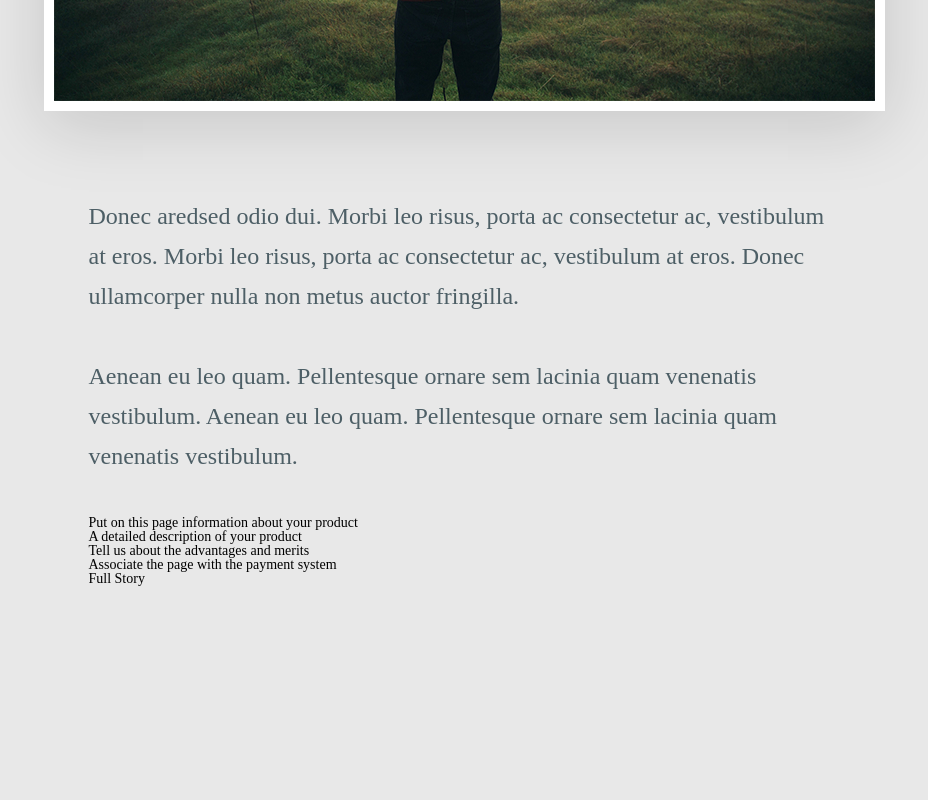
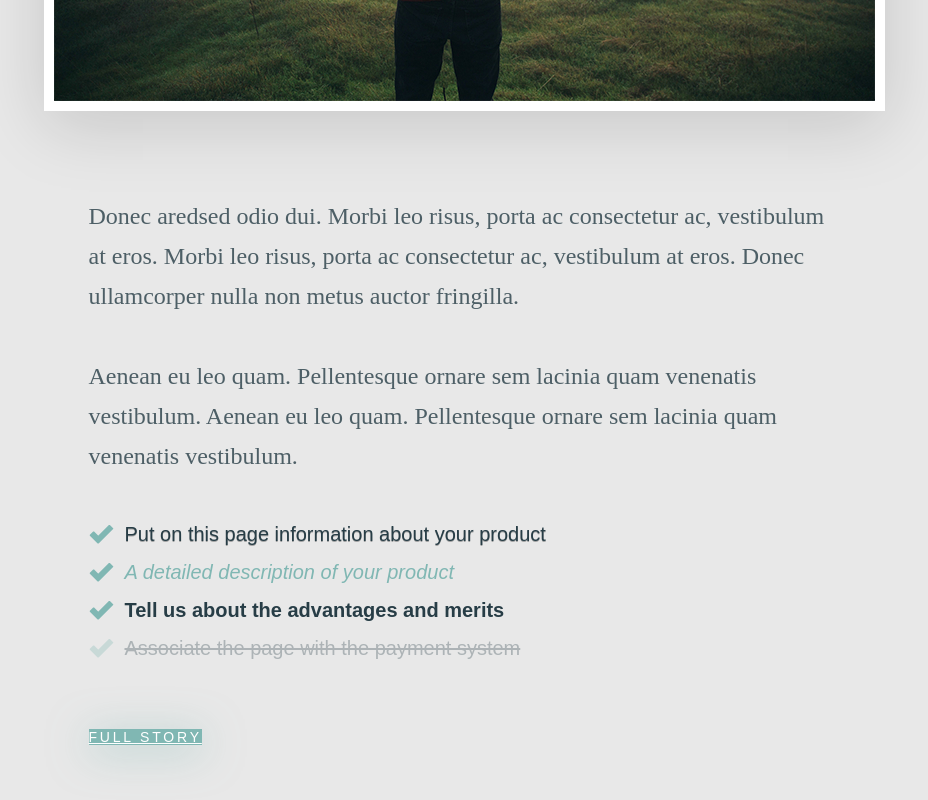
Before and after one commit to TK-208/Background_na_rabote, a plain HTML site: page Background_na_rabote/Index.html in a window 1280 px wide. Shown: the part 812-1612 px from the top of the page, without its empty margins (176-1104 px from the left). Before the commit the page ends 1535 px from the top, so only its background shows below. Drawn offline with Linux system fonts and the light colour scheme.

Commit message:
Do knopki

```diff
--- a/Background_na_rabote/Index.html
+++ b/Background_na_rabote/Index.html
@@ -16,16 +16,20 @@
 		</div>
 		<div class="content_bottom">
 			<div class="content_bottom_opisanie">
-				<p class="abz1">Donec aredsed odio dui. Morbi leo risus, porta ac consectetur ac, vestibulum at eros. Morbi leo risus, porta ac consectetur ac, vestibulum at eros. Donec ullamcorper nulla non metus auctor fringilla.</p>
-				<p class="abz2">Aenean eu leo quam. Pellentesque ornare sem lacinia quam venenatis vestibulum. Aenean eu leo quam. Pellentesque ornare sem lacinia quam venenatis vestibulum. </p>
+				<p >Donec aredsed odio dui. Morbi leo risus, porta ac consectetur ac, vestibulum at eros. Morbi leo risus, porta ac consectetur ac, vestibulum at eros. Donec ullamcorper nulla non metus auctor fringilla.</p>
+				<p >Aenean eu leo quam. Pellentesque ornare sem lacinia quam venenatis vestibulum. Aenean eu leo quam. Pellentesque ornare sem lacinia quam venenatis vestibulum. </p>
 			</div>
-			<ul class="content_bottom_perechen">
+			<ul class="content_bottom_perechen-list">
 				<li>Put on this page information about your product</li>
 				<li>A detailed description of your product</li>
 				<li>Tell us about the advantages and merits</li>
 				<li>Associate the page with the payment system</li>
 			</ul>
-			<div class="content_bottom_knopka">Full Story</div>
+			<div>
+				<a href="http://google.com" target="_blank" class="content_bottom_knopka">
+					<span>Full Story</span>
+				</a>
+			</div>
 		</div>
 	</div>
 </body>
--- a/Background_na_rabote/css/style.css
+++ b/Background_na_rabote/css/style.css
@@ -81,11 +81,56 @@ opacity: 0.8;
 color: #273d46;
 font-size: 24px;
 line-height: 40px;
+margin-bottom: 48px;
 }
 .content_bottom_opisanie p{
 	margin: 0 0 40px 0;
 }
-.abz1 {}
-.abz2 {}
+.content_bottom_opisanie p:last-child{
+	margin: 0;
+}
 .content_bottom_perechen {}
-.content_bottom_knopka {}
+.content_bottom_perechen-list {
+	margin-bottom: 59px;
+}
+.content_bottom_perechen-list li{
+	font-family: Arial, "Helvetica Neue", Helvetica, sans-serif;
+	font-size: 20px;
+	margin: 0 0 18px 0;
+	background: url('../img/Icons/check_icon.png') left no-repeat;
+	padding-left: 36px;
+}
+.content_bottom_perechen-list li:last-child{
+	margin: 0;
+}
+.content_bottom_perechen-list li:nth-child(1){
+	text-shadow: 0 1px 0 rgba(0, 0, 0, 0.3);
+	color: #273d46;
+}
+.content_bottom_perechen-list li:nth-child(2){
+	color: #80b7b3;
+	font-style: italic;
+}
+.content_bottom_perechen-list li:nth-child(3){
+	color: #273d46;
+	font-weight: bold;
+}
+.content_bottom_perechen-list li:nth-child(4){
+	opacity: 0.3;
+	color: #273d46;
+	text-decoration: line-through;
+}
+.content_bottom_knopka {
+	width: 199px;
+	height: 44px;
+	box-shadow: 0 6px 40px rgba(128, 183, 179, 0.54);
+	background-color: #80b7b3;
+color: #ffffff;
+font-family: Arial, "Helvetica Neue", Helvetica, sans-serif;
+line-height: 40px;
+text-align: left;
+text-transform: uppercase;
+
+letter-spacing: 2.8px;
+
+}
```
